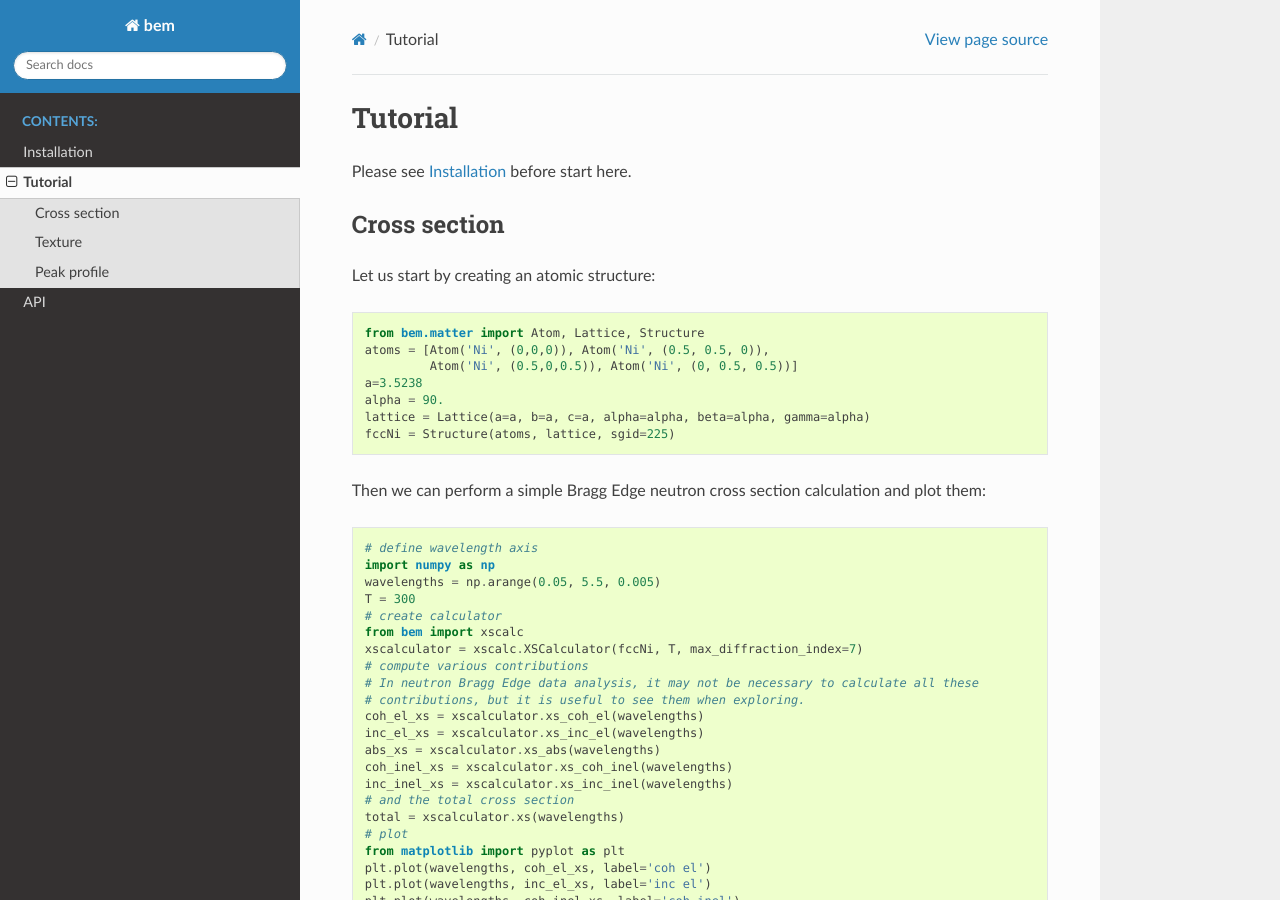
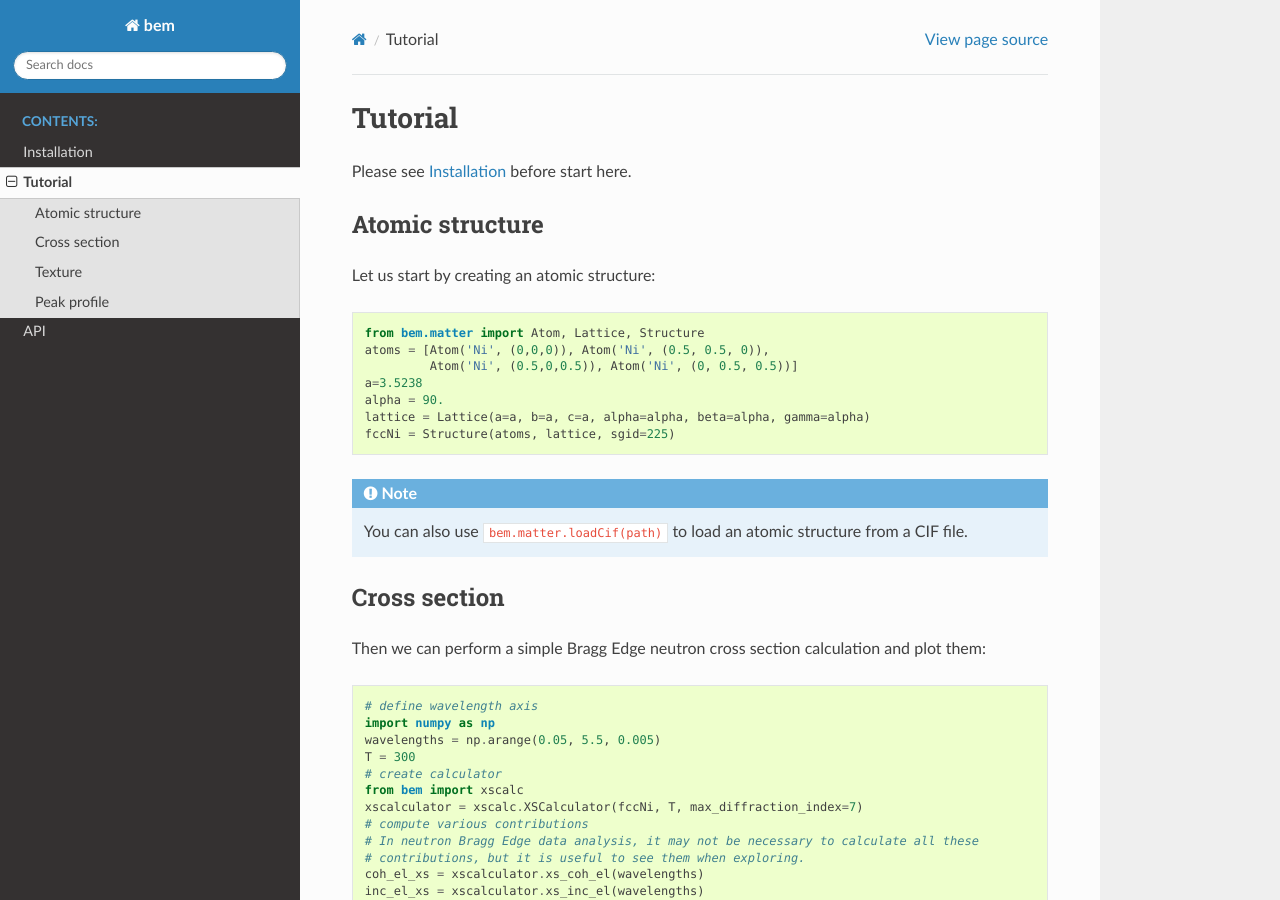
Before and after one commit to ornlneutronimaging/braggedgemodeling, a Sphinx documentation site: the page built from docs/tutorial.rst, in a window 1280 px wide and 900 px high. Built offline with Sphinx 7.4.7 and the Read the Docs theme 2.0.0, drawn with Linux system fonts in a browser that asks for light colours.

Commit message:
Refs #9. document bem.matter

```diff
--- a/docs/api.rst
+++ b/docs/api.rst
@@ -3,6 +3,12 @@ API
 
 The braggedgemodeling package provides tools to calculate neutron Bragg Edge
 spectrum for a material.
+
+Atomic structure
+----------------
+
+.. autofunction:: bem.matter.Structure
+.. autofunction:: bem.matter.loadCif
 
 Cross section calculator
 ------------------------
--- a/docs/tutorial.rst
+++ b/docs/tutorial.rst
@@ -5,8 +5,8 @@ Tutorial
 
 Please see :ref:`installation` before start here.
 
-Cross section
--------------
+Atomic structure
+----------------
 
 Let us start by creating an atomic structure::
 
@@ -17,6 +17,12 @@ Let us start by creating an atomic structure::
   alpha = 90.
   lattice = Lattice(a=a, b=a, c=a, alpha=alpha, beta=alpha, gamma=alpha)
   fccNi = Structure(atoms, lattice, sgid=225)
+
+.. note:: You can also use :code:`bem.matter.loadCif(path)` to load an atomic structure
+   from a CIF file.
+
+Cross section
+-------------
 
 Then we can perform a simple Bragg Edge neutron cross section calculation and plot them::
 
```
